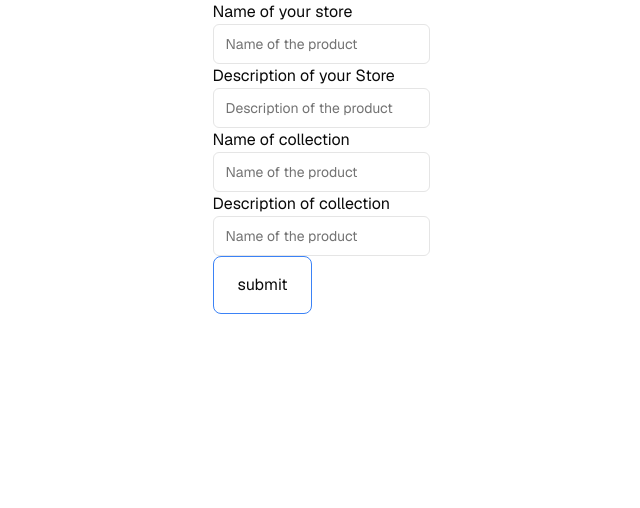
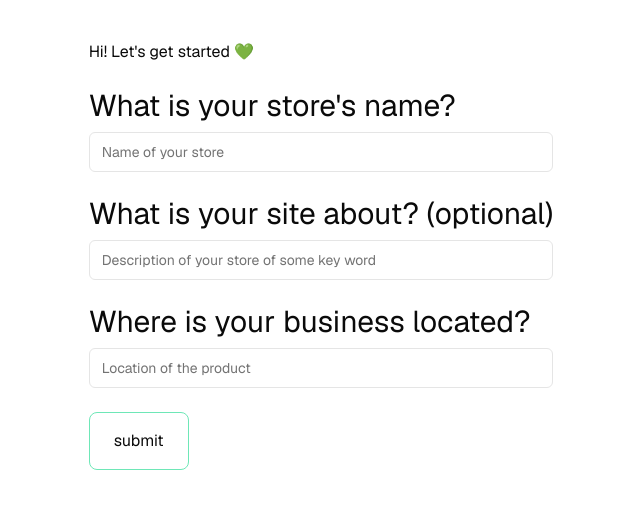
Before and after one commit to angela-goncalves/store-generator, a Next.js app: page /add_store in a window 1280 px wide. Shown: the top 508 px of the page, without its empty margins (319-959 px from the left). Built offline with nearby package versions, Linux system fonts and the light colour scheme.

Commit message:
change add_store and create its error page

```diff
--- /dev/null
+++ b/app/add_store/error.tsx
@@ -0,0 +1,26 @@
+"use client"; // Error components must be Client Components
+
+import { useEffect } from "react";
+
+export default function Error({
+  error,
+  reset,
+}: {
+  error: Error & { digest?: string };
+  reset: () => void;
+}) {
+  return (
+    <div className="flex flex-col justify-center items-center">
+      <h2>Something went wrong!</h2>
+      {error.message}
+      <button
+        className="m-4 p-4 border rounded-lg border-gray-300"
+        onClick={
+          // Attempt to recover by trying to re-render the segment
+          () => reset()
+        }>
+        Try again
+      </button>
+    </div>
+  );
+}
--- a/app/add_store/page.tsx
+++ b/app/add_store/page.tsx
@@ -4,72 +4,62 @@ import React, { useState } from "react";
 import { Input } from "@/components/ui/input";
 import { handleInsertStore } from "@/lib/insertsupabase";
 
-const FormAddProducts: React.FC = () => {
-  const [addCollection, setAddCollection] = useState(false);
+const FormAddStore: React.FC = () => {
+  const [addComment, setAddComment] = useState(false);
 
   return (
-    <form action={(formData) => handleInsertStore(formData)}>
-      <label htmlFor="pageName">Name of your store</label>
-      <Input
-        type="text"
-        name="pageName"
-        id="pageName"
-        placeholder="Name of the product"
-      />
-      <label htmlFor="pageDescription">Description of your Store</label>
-      <Input
-        type="text"
-        name="pageDescription"
-        id="pageDescription"
-        placeholder="Description of the product"
-      />
-      <label htmlFor="collectionName">Name of collection</label>
-      <Input
-        type="text"
-        name="collectionName"
-        id="collectionName"
-        placeholder="Name of the product"
-      />
-      <label htmlFor="collectionDescription">Description of collection</label>
-      <Input
-        type="text"
-        name="collectionDescription"
-        id="collectionDescription"
-        placeholder="Name of the product"
-      />
-      {addCollection && (
-        <>
-          <label htmlFor="collectionName">Name of collection</label>
+    <div className="mt-10 mx-2 max-w-[500px]">
+      <h3 className="">Hi! Let's get started 💚 </h3>
+      {/* <h3 className="">Lest's talk about your store</h3> */}
+
+      <form
+        action={(formData) => handleInsertStore(formData)}
+        className="h-full">
+        <div className="text-3xl mt-6">
+          <label htmlFor="siteName">What is your store's name?</label>
           <Input
             type="text"
-            name="collectionName"
-            id="collectionName"
-            placeholder="Name of the product"
+            className="mt-2"
+            name="siteName"
+            required
+            onFocus={() => setAddComment(true)}
+            onBlur={() => setAddComment(false)}
+            placeholder="Name of your store"
           />
-          <label htmlFor="collectionDescription">
-            Description of collection
+          {addComment && (
+            <h3 className="text-gray-400 text-sm">
+              Don't worry, you can change this info later
+            </h3>
+          )}
+        </div>
+        <div className="text-3xl mt-6">
+          <label htmlFor="siteDescription">
+            What is your site about? (optional)
           </label>
           <Input
+            className="mt-2"
             type="text"
-            name="collectionDescription"
-            id="collectionDescription"
-            placeholder="Name of the product"
+            name="siteDescription"
+            placeholder="Description of your store of some key word"
           />
-        </>
-      )}
-      {/* <button
-        className="px-6 py-4 border border-red-500 rounded-lg mr-4"
-        onClick={() => setAddCollection(true)}>
-        +
-      </button> */}
-
-      <button
-        className="px-6 py-4 border border-blue-500 rounded-lg"
-        type="submit">
-        submit
-      </button>
-    </form>
+        </div>
+        <div className="text-3xl mt-6">
+          <label htmlFor="siteLocation">Where is your business located?</label>
+          <Input
+            className="mt-2"
+            type="text"
+            name="siteLocation"
+            placeholder="Location of the product"
+          />
+        </div>
+        <button
+          className="px-6 py-4 border border-emerald-300 rounded-lg mt-6"
+          type="submit">
+          submit
+        </button>
+      </form>
+    </div>
   );
 };
 
-export default FormAddProducts;
+export default FormAddStore;
```
